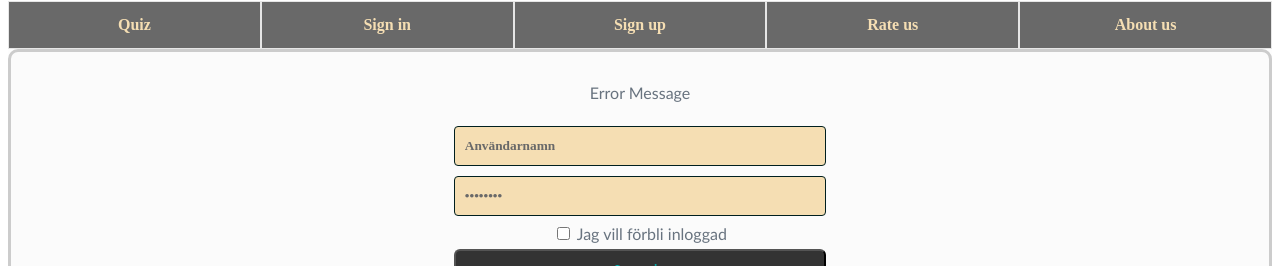
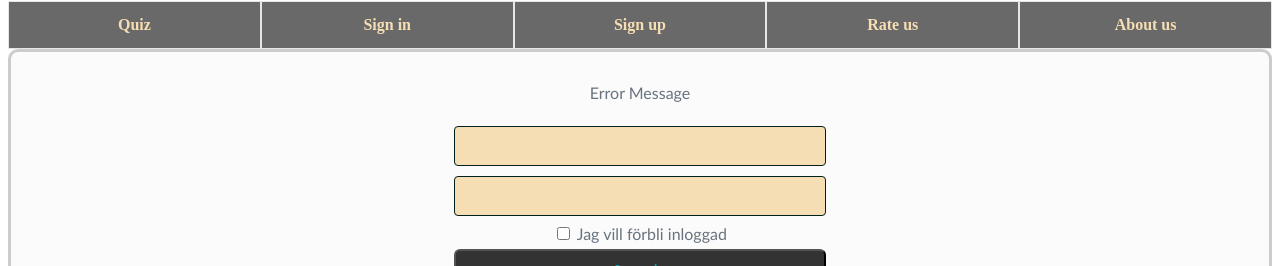
Before and after one commit to LinusSelven/web-application-quiz, a Vue app: page /login in a window 1280 px wide. Shown: the part 152-418 px from the top of the page. Built offline with nearby package versions, Linux system fonts and the light colour scheme; the HTML template or start-up script is replaced by a standard one.

Commit message:
create login vue

```diff
--- a/src/views/login.vue
+++ b/src/views/login.vue
@@ -11,10 +11,10 @@
                 <td><p>Error Message</p></td>
             </tr>
             <tr>
-                <td><input value="Användarnamn" type="text" name="user-log"></td>
+                <td><input value="Användarnamn" type="text" name="user-log" v-model="email"></td>
             </tr>
             <tr>
-                <td><input value="Lösenord" type="password" name="user-log"></td>
+                <td><input value="Lösenord" type="password" name="user-log" v-model="passWord"></td>
             </tr>
             <tr>
                 <td><input name="rememberMe" type="checkbox" value="Remember Me"> Jag vill förbli inloggad</td>
@@ -36,7 +36,18 @@
 
 <script>
     export default {
-        name: "login"
+        name: "login",
+        data: function () {
+            return{
+                email:'',
+                passWord:'',
+            }
+        },
+        methods:{
+            login(){
+
+            }
+        }
     }
 </script>
 
```
